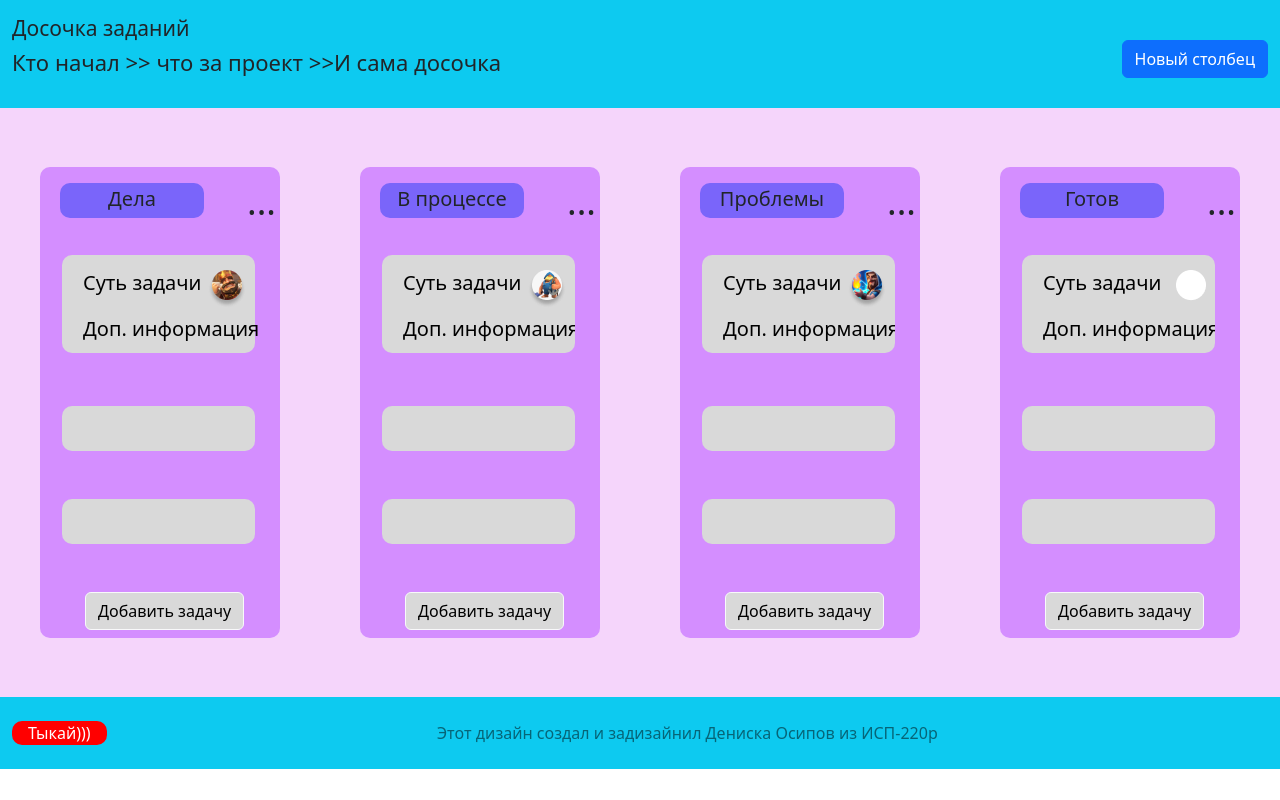
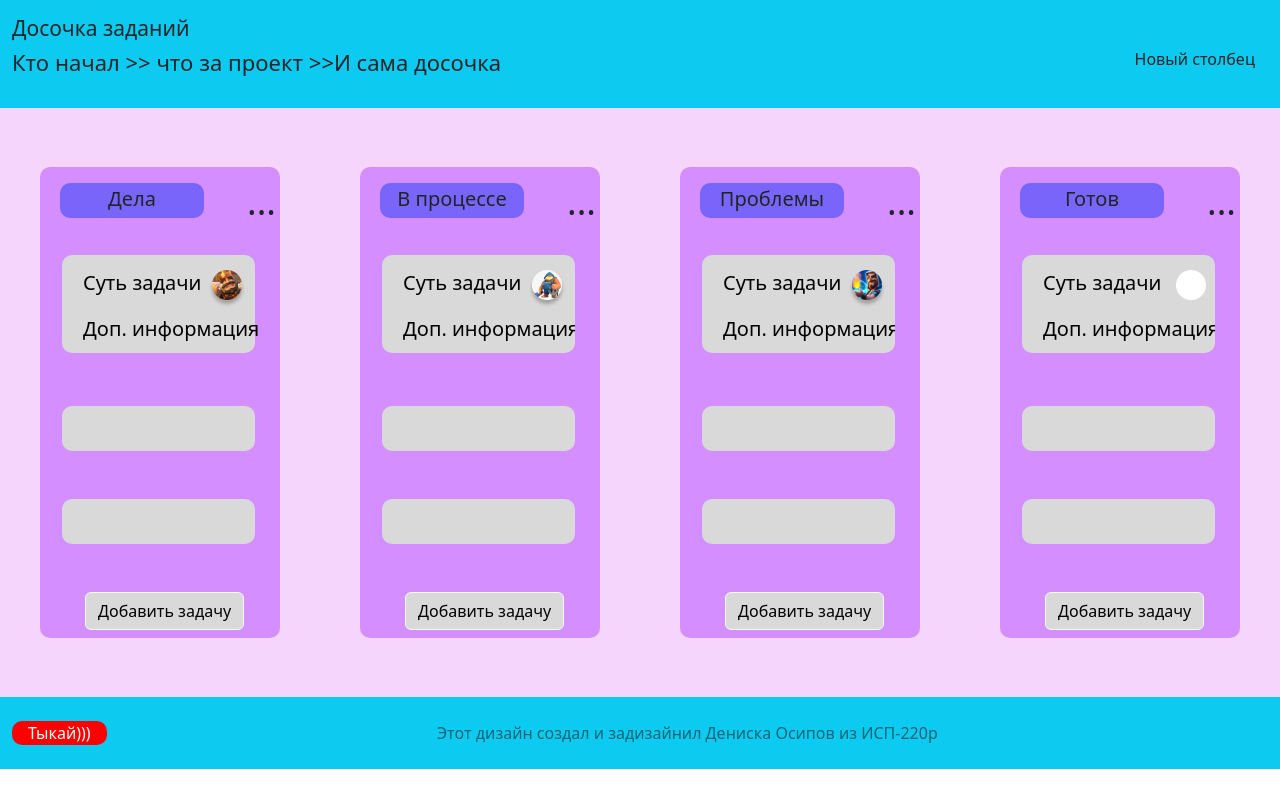
Before and after one commit to bonesones/ToDoList, a plain HTML site: page index.html in a window 1280 px wide. Drawn offline with Linux system fonts and the light colour scheme; a web font is replaced by a local one.

Commit message:
Update index.html

```diff
--- a/index.html
+++ b/index.html
@@ -17,7 +17,7 @@
           </div>
           <div class="col-4 float-right">
 
-            <button class = "new-col-btn btn btn-primary float-end mt-4" type="button" data-bs-toggle="modal" data-bs-target="#Modal">
+            <button class = "new-col-btn btn float-end mt-4" type="button" data-bs-toggle="modal" data-bs-target="#Modal">
               Новый столбец
             </button>
 
```
